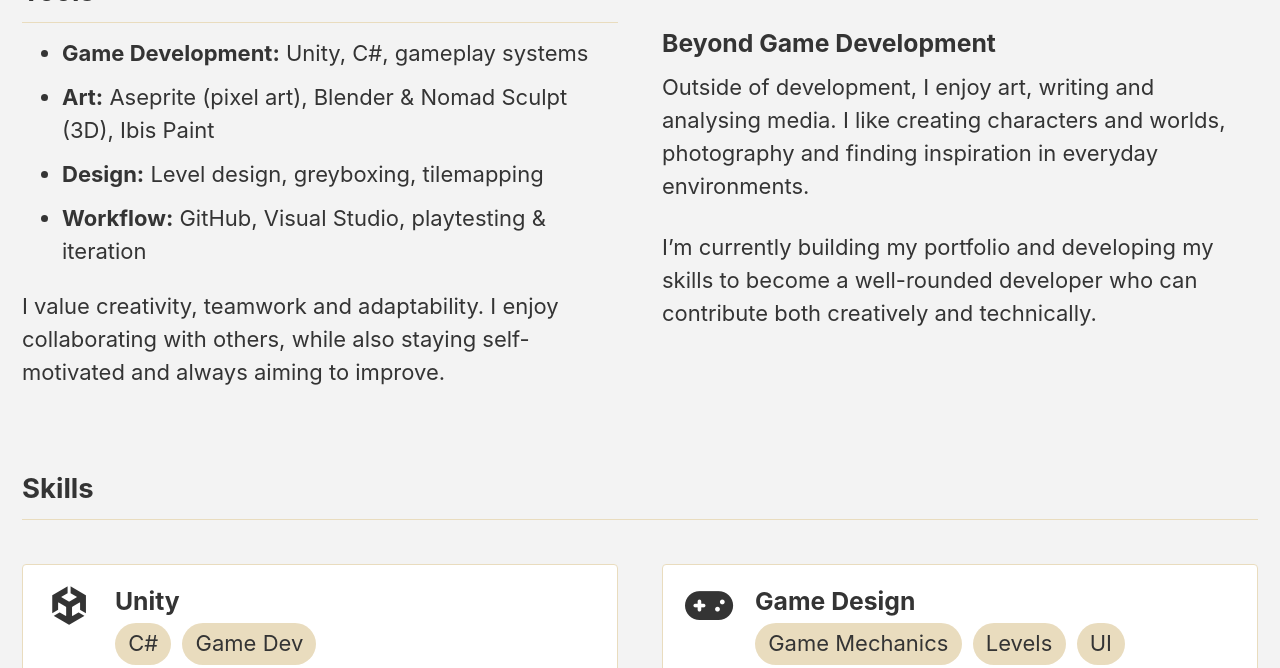
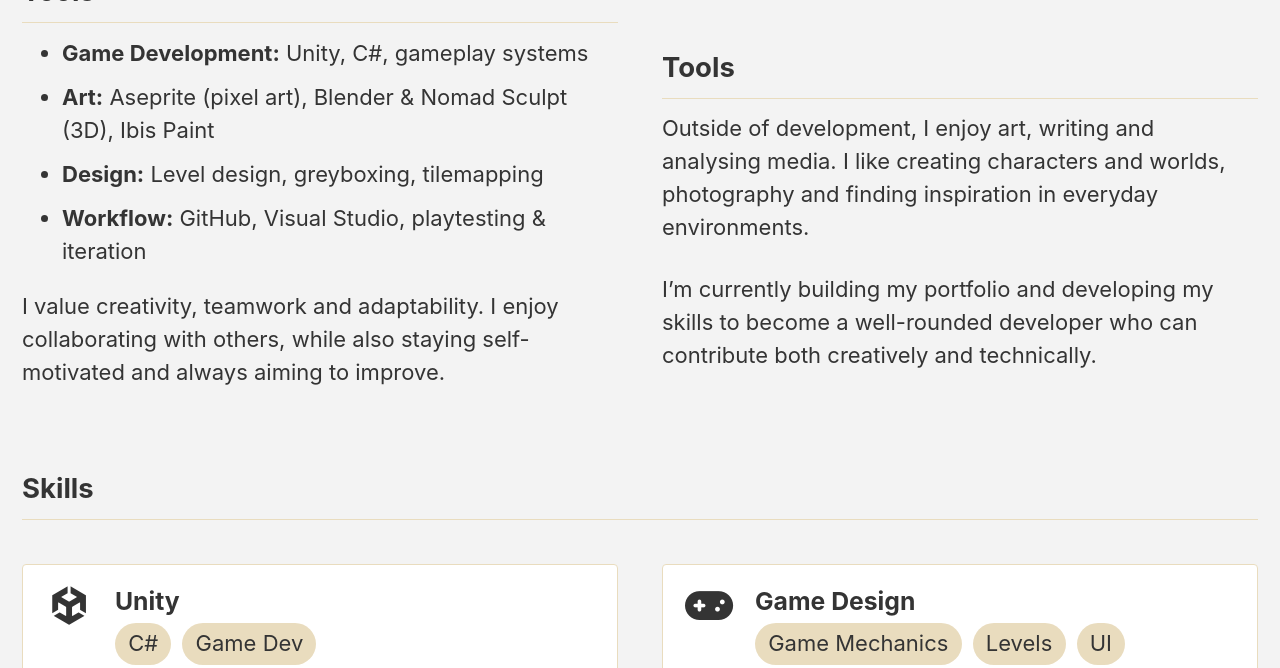
Before and after one commit to Griffsirr/Griffsirr.github.io, a Jekyll site: the page built from _pages/index.md, in a window 1280 px wide and 900 px high, scrolled down 578 px, cut to the strip 232-900 px from the top of the window. Built offline with Jekyll 4.4.1, drawn with Linux system fonts in a browser that asks for light colours.

Commit message:
Update homepage.html

```diff
--- a/_layouts/homepage.html
+++ b/_layouts/homepage.html
@@ -36,7 +36,7 @@ layout: default
   <!-- RIGHT: video/content area -->
   <div style="flex:1 1 300px; min-width:280px;">
     {% include video id="dQw4w9WgXcQ" provider="youtube" %}
-    <h3 style="margin-top:1.5rem;">Beyond Game Development</h3>
+    <h2>Tools</h2>
     <p>
       Outside of development, I enjoy art, writing and analysing media.
       I like creating characters and worlds, photography and finding inspiration in everyday environments.
```
